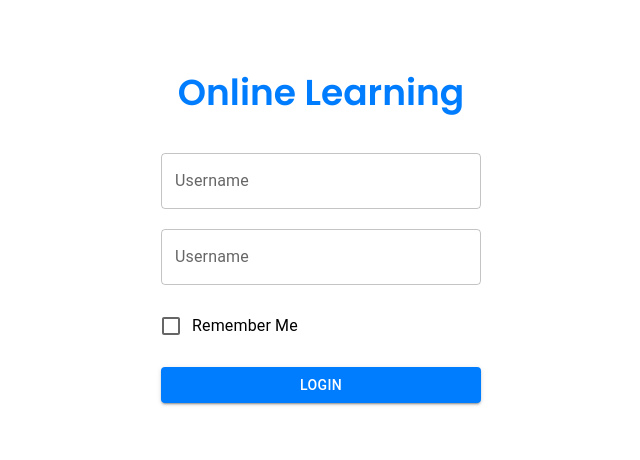
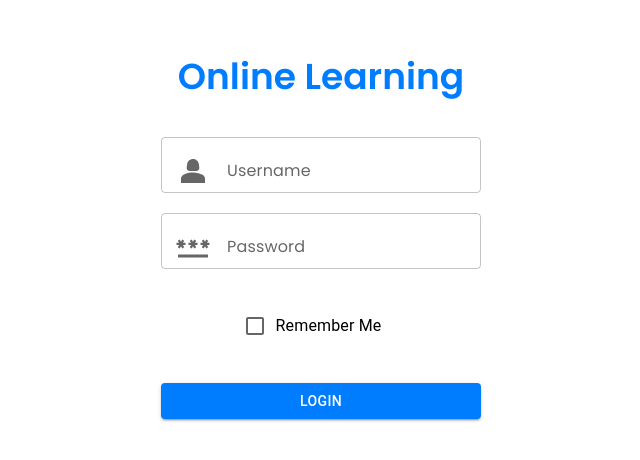
Before and after one commit to Sandun-Induranga/Learning-Management-System, a React (Vite) app in the folder frontend/: page / in a window 1280 px wide. Shown: the part 162-622 px from the top of the page, without its empty margins (319-959 px from the left). Built offline with nearby package versions, Linux system fonts and the light colour scheme.

Commit message:
Login Page Updated

```diff
--- a/frontend/package.json
+++ b/frontend/package.json
@@ -12,6 +12,7 @@
   "dependencies": {
     "@emotion/react": "^11.10.8",
     "@emotion/styled": "^11.10.8",
+    "@mui/icons-material": "^5.11.16",
     "@mui/material": "^5.12.2",
     "react": "^18.2.0",
     "react-dom": "^18.2.0"
--- a/frontend/src/pages/Login/Login.tsx
+++ b/frontend/src/pages/Login/Login.tsx
@@ -1,3 +1,4 @@
+import { Person2, Password } from "@mui/icons-material";
 import { Button, Checkbox, FormControlLabel, TextField } from "@mui/material";
 
 const Login = () => {
@@ -6,21 +7,35 @@ const Login = () => {
       <h1 className="text-4xl text-sky-edited-500 font-semibold">
         Online Learning
       </h1>
-      <form className="md:w-1/4 flex flex-col gap-y-5">
+      <form className="md:w-1/4 flex flex-col items-center gap-y-5">
         <TextField
           type="text"
-          label="Username"
+          label={
+            <span className="flex items-center gap-4">
+              <Person2 className="!text-4xl" />
+              Username
+            </span>
+          }
           fullWidth
           className="!border-sky-edited-500"
         ></TextField>
         <TextField
           type="password"
-          label="Username"
+          label={
+            <span className="flex items-center gap-4">
+              <Password className="!text-4xl" />
+              Password
+            </span>
+          }
           fullWidth
           className="!border-sky-edited-500"
         ></TextField>
-        <FormControlLabel control={<Checkbox />} label="Remember Me" />
-        <Button variant="contained" className="!bg-sky-edited-500">
+        <FormControlLabel
+          className="my-4"
+          control={<Checkbox />}
+          label="Remember Me"
+        />
+        <Button variant="contained" fullWidth className="!bg-sky-edited-500">
           Login
         </Button>
       </form>
```
Also changed, not shown: 1 other file (tests, documents, lock files or other folders).
